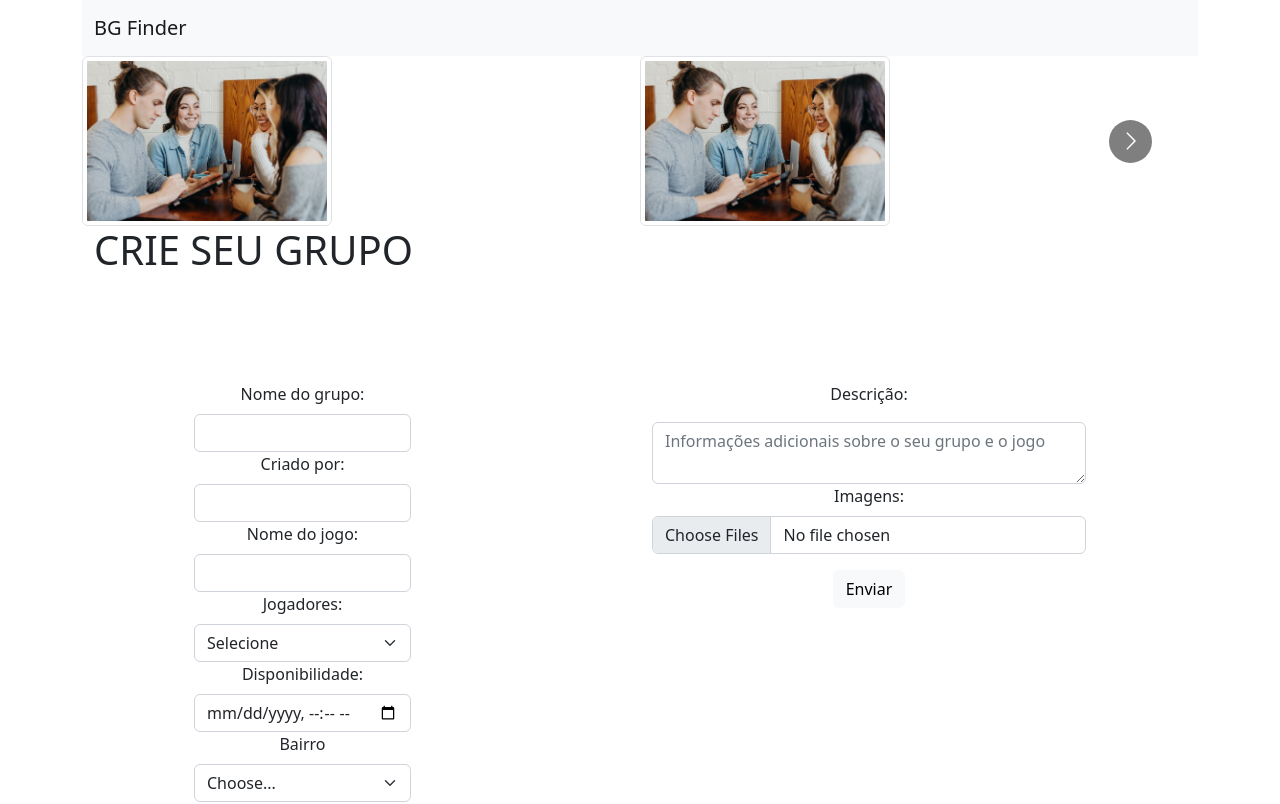
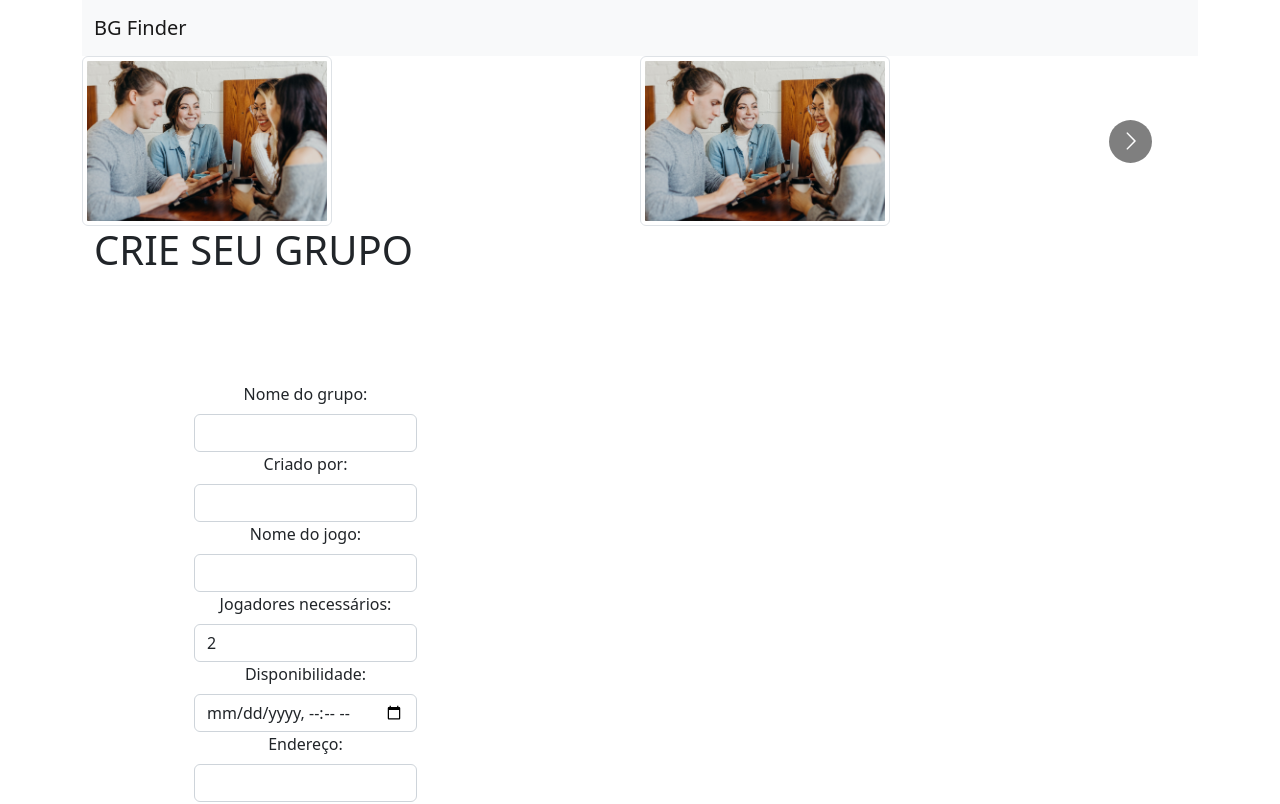
Before and after one commit to carolinabsr/bgfinder, a React (Create React App) app: page /group/create in a window 1280 px wide. Shown: the top 804 px of the page. Built offline with nearby package versions, Linux system fonts and the light colour scheme; a web font is replaced by a local one.

Commit message:
atualiza CreateGroupPage com integração à API via axios

```diff
--- a/src/pages/CreateGroupPage.js
+++ b/src/pages/CreateGroupPage.js
@@ -1,5 +1,5 @@
-import {Link} from 'react-router-dom'
-import {useState, useEffect} from 'react'
+import {Link, useNavigate} from 'react-router-dom'
+import {useState} from 'react'
 import axios from 'axios'
 import CarouselImage from '../components/Carousel'
 
@@ -7,9 +7,37 @@ const apiURL = 'https://ironrest.cyclic.app/bg_finder'
 
 const CreateGroupPage = () => {
 
-    const [groups, setGroups] = useState([])
+    const [groupName, setGroupName] = useState('')
+    const [adress, setAdress] = useState('')
+    const [createdBy, setCreatedBy] = useState('')
+    const [gameName, setGameName] = useState('')
+    const [playersRequired, setPlayersRequired] = useState(2)
+    const [availability, setAvailability] = useState([])
+    const [groupDescription, setGroupDescription] = useState('')
+    const [images, setImages] = useState([])
+
+    const navigate = useNavigate()
 
 
+    const handleSubmit = e => {
+        e.preventDefault()
+
+        const newGroup = {
+            groupName,
+            createdBy,
+            gameName,
+            playersRequired,
+            availability,
+            groupDescription,
+            images
+        }
+
+        axios.post(`${apiURL}`, newGroup)
+        .then(response => {
+            navigate('/')
+        })
+        .catch(err => console.log(err))
+    }
 
     return (
 
@@ -21,28 +49,70 @@ const CreateGroupPage = () => {
             </div>
 
             <div className="container text-center">
-                <div class="row">
+                <div className="row">
+                <form onSubmit={ handleSubmit }>
 
                     <div className="col-6">
 
                         <div className="col-md-6">
-                            <label for="formGroupExampleInput" className="form-label">Nome do grupo:</label>
-                            <input type="text" className="form-control" id="formGroupExampleInput"/>
+                            <label htmlFor='groupName' className="form-label">Nome do grupo:</label>
+
+                            <input
+                            type="text"
+                            className="form-control"
+                            id="groupName"
+                            value = {groupName}
+                            onChange= {e => setGroupName(e.target.value)}
+                            />
+
+                        </div>
+
+
+                        <div className="col-md-6">
+                            <label htmlFor='createdBy' className="form-label">Criado por:</label>
+
+                            <input
+                            type="text"
+                            className="form-control"
+                            id="createdBy"
+                            value = {createdBy}
+                            onChange= {e => setCreatedBy(e.target.value)}
+                            />
+
+                        </div>
+
+
+                        <div className="col-md-6">
+                            <label htmlFor='gameName' className="form-label">Nome do jogo:</label>
+
+                            <input
+                            type="text"
+                            className="form-control"
+                            id="gameName"
+                            value = {gameName}
+                            onChange= {e => setGameName(e.target.value)}
+                            />
+
                         </div>
 
                         <div className="col-md-6">
-                            <label for="formGroupExampleInput" className="form-label">Criado por:</label>
-                            <input type="text" className="form-control" id="formGroupExampleInput"/>
+                            <label htmlFor='playersRequired' className="form-label">Jogadores necessários:</label>
+
+                            <input
+                            type="number"
+                            className="form-control"
+                            id="playersRequired"
+                            value = {playersRequired}
+                            onChange= {e => setPlayersRequired(e.target.value)}
+                            />
+
                         </div>
 
-                        <div className="col-md-6">
-                            <label for="formGroupExampleInput" className="form-label">Nome do jogo:</label>
-                            <input type="text" className="form-control" id="formGroupExampleInput"/>
-                        </div>
 
-                        <div class="col-md-6">
-                            <label for="inputState" class="form-label">Jogadores:</label>
-                            <select id="inputState" class="form-select">
+                        {/* <div className="col-md-6">
+                            <label htmlFor='playersRequired' className="form-label">Jogadores necessários:</label>
+                            <select id="inputState" className="form-select" value = {playersRequired}
+                            onChange= {e => setPlayersRequired(e.target.value)} >
 
                                 <option selected>Selecione</option>
                                 <option>1</option>
@@ -56,48 +126,80 @@ const CreateGroupPage = () => {
                                 <option>9</option>
                                 <option>10</option>
 
+
+
                             </select>
+                        </div> */}
+
+
+                        <div className="col-md-6">
+                            <label htmlFor='availability' className="form-label">Disponibilidade:</label>
+
+                            <input
+                            type="datetime-local"
+                            className="form-control"
+                            id="availability"
+                            value = {availability}
+                            onChange= {e => setAvailability(e.target.value)}
+                            />
+
                         </div>
 
-                        <div className="col-md-6">
-                            <label for="formGroupExampleInput" className="form-label">Disponibilidade:</label>
-                            <input type="datetime-local" className="form-control" id="formGroupExampleInput"/>
-                        </div>
-
-                        <div class="col-md-6">
-                            <label for="inputState" class="form-label">Bairro</label>
-                            <select id="inputState" class="form-select">
-                            <option selected>Choose...</option>
-                            <option>Bairro1</option>
-                            <option>Bairro2</option>
-                            </select>
-                        </div>
 
                         <div className="col-md-6">
-                            <label for="formGroupExampleInput" className="form-label">Endereço:</label>
-                            <input type="text" className="form-control" id="formGroupExampleInput"/>
+                            <label htmlFor='adress' className="form-label">Endereço:</label>
+
+                            <input
+                            type="text"
+                            className="form-control"
+                            id="adress"
+                            value = {adress}
+                            onChange= {e => setAdress(e.target.value)}
+                            />
+
                         </div>
 
                     </div>
 
                     <div className="col">
 
-                        <p>Descrição:</p>
+                        <label htmlFor='groupDescription' className="form-label">Descrição:</label>
                         <div className="input-group">
-                            <textarea className="form-control" aria-label="With textarea" placeholder='Informações adicionais sobre o seu grupo e o jogo' ></textarea>
+
+                            <textarea
+                            className="form-control"
+                            id="groupDescription"
+                            aria-label="With textarea"
+                            placeholder='Informações adicionais sobre o seu grupo e o jogo'
+                            value = {groupDescription}
+                            onChange= {e => setGroupDescription(e.target.value)}
+                            />
+
+
                         </div>
 
 
                         <div className="mb-3">
-                            <label for="formFileMultiple" className="form-label">Imagens:</label>
-                            <input className="form-control" type="file" id="formFileMultiple" accept="image/*" multiple/>
+                            <label htmlFor='images' className="form-label">Imagens:</label>
+
+                            <input
+                            className="form-control"
+                            type="file"
+                            id="formFileMultiple"
+                            accept="image/*"
+                            multiple
+                            value = {images}
+                            onChange= {e => setImages(e.target.value)}
+
+                            />
                         </div>
 
                         <div className='send-button'>
-                            <button type="button" className="btn btn-light">Enviar</button>
+                            <button type="submit" className="btn btn-light">Enviar</button>
                         </div>
 
                     </div>
+                </form>
                 </div>
             </div>
 
--- a/src/pages/EditGroupPage.js
+++ b/src/pages/EditGroupPage.js
@@ -6,7 +6,19 @@ const apiURL = 'https://ironrest.cyclic.app/bg_finder'
 
 const EditGroupPage = () => {
 
-    const [groups, setGroups] = useState([])
+    const [groupName, setGroupName] = useState('')
+    const [adress, setAdress] = useState('')
+    const [createdBy, setCreatedBy] = useState('')
+    const [gameName, setGameName] = useState('')
+    const [playersRequired, setPlayersRequired] = useState(['number?*'])
+    const [availability, setAvailability] = useState('formato de hora')
+    const [groupDescription, setGroupDescription] = useState('')
+    const [images, setImages] = useState('input file')
+
+
+    const handleSubmit = e => {
+        e.preventDefault()
+    }
 
 
 
@@ -17,21 +29,48 @@ const EditGroupPage = () => {
             <h1>CARROSSEL</h1>
             <div className="container-fluid">
                 <h1>EDITAR GRUPO</h1>
+                <form onSubmit={ handleSubmit }/>
             </div>
 
             <div className="container text-center">
                 <div class="row">
                     <div class="col-6">
-                        <p>Nome do grupo:</p>
-                        <input type='text'></input>
-                        <p>Criado por:</p>
-                        <input type='text'></input>
-                        <p>Nome do jogo:</p>
-                        <input type='text'></input>
-                        <p>Jogadores necessários :</p>
-                        <input type='number'></input>
-                        <p>Disponibilidade:</p>
-                        <input type='datetime-local'></input>
+
+                        <label htmlFor='groupName'>Nome do Grupo</label>
+                        <input
+                            type='text'
+                            value = {groupName}
+                            onChange= {e => setGroupName(e.target.value)}
+                        />
+
+                        <label htmlFor='createdBy'>Criado por</label>
+                        <input
+                            type='text'
+                            value = {createdBy}
+                            onChange= {e => setCreatedBy(e.target.value)}
+                        />
+
+                        <label htmlFor='gameName'>Nome do Jogo</label>
+                        <input
+                            type='text'
+                            value = {gameName}
+                            onChange= {e => setGameName(e.target.value)}
+                        />
+
+                        <label htmlFor='playersRequired'>Jogadores necessários</label>
+                        <input
+                            type='number'
+                            value = {playersRequired}
+                            onChange= {e => setPlayersRequired(e.target.value)}
+                        />
+
+                        <label htmlFor='availability'>Disponibilidade</label>
+                        <input
+                            type='date-time-local'
+                            value = {availability}
+                            onChange= {e => setAvailability(e.target.value)}
+                        />
+
                     </div>
 
                     <div class="col">
```
